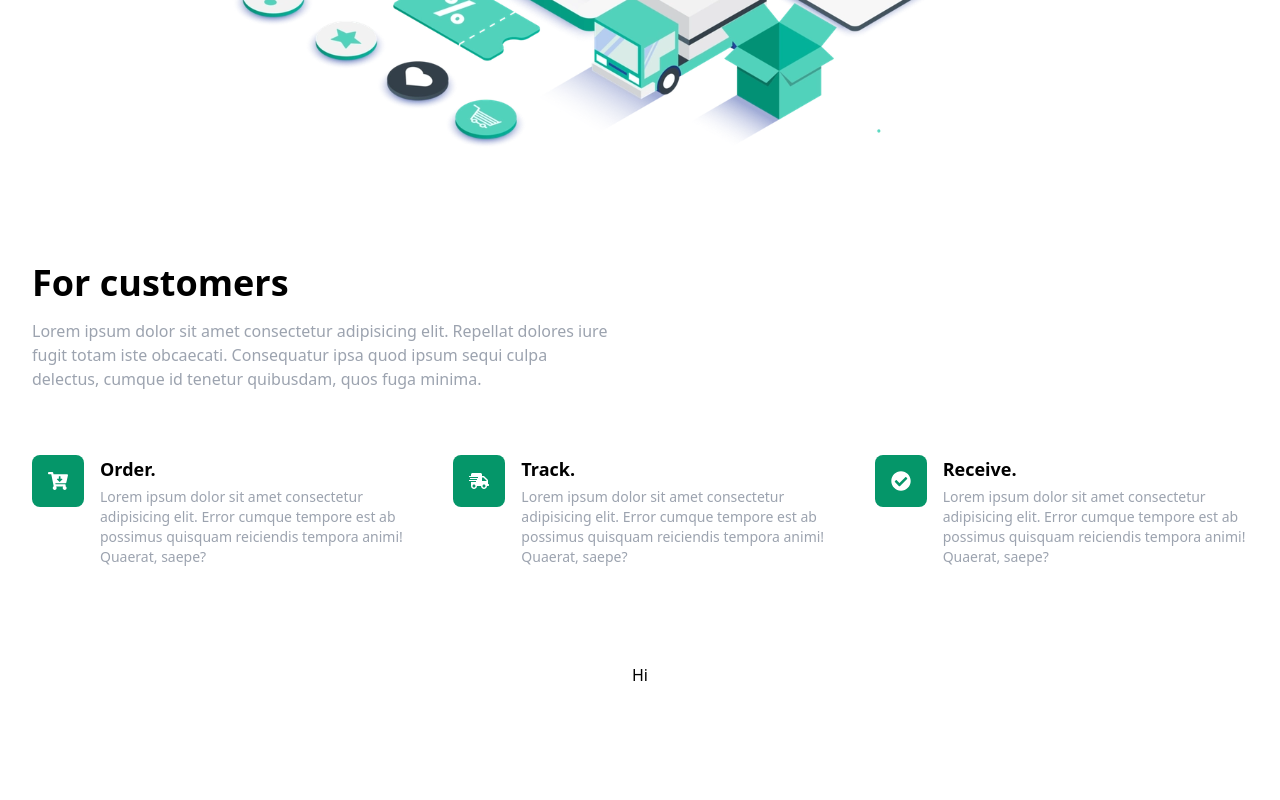
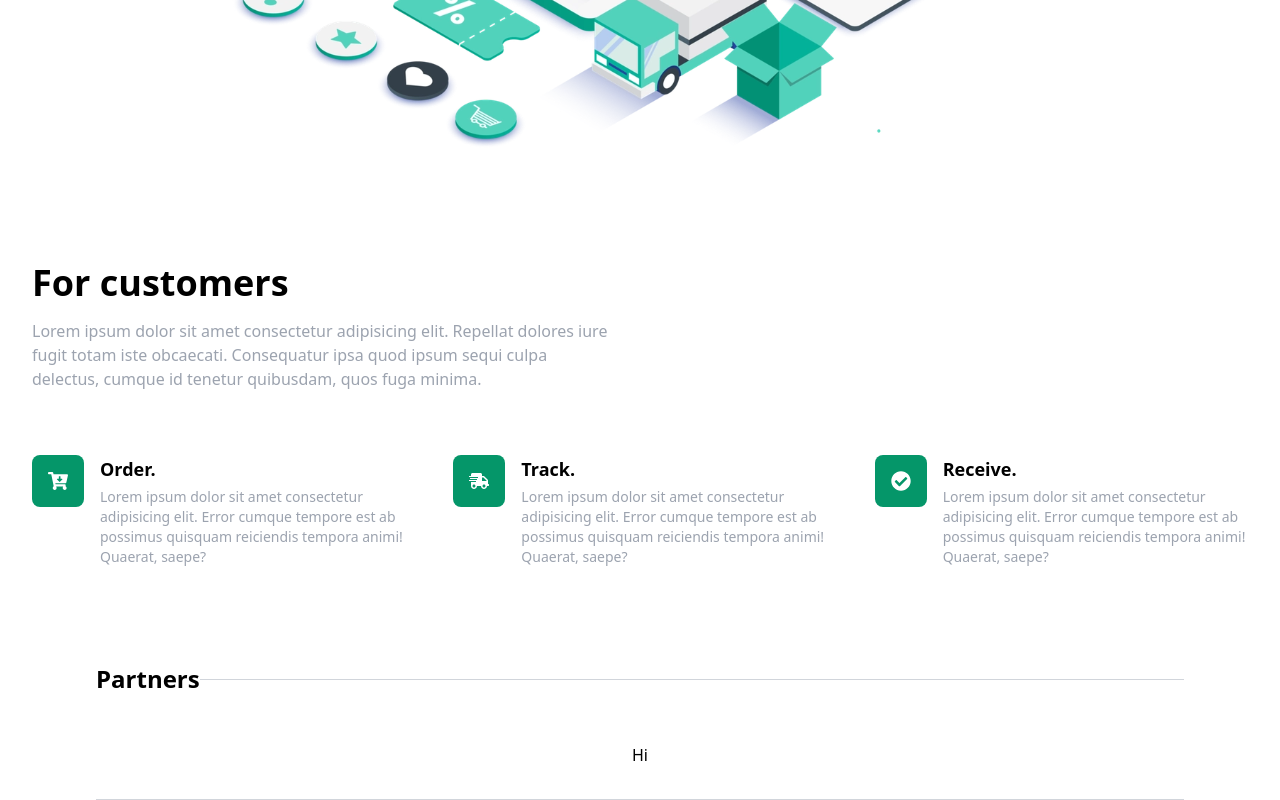
Before and after one commit to kwakyebrilliant/logchain, a React (Create React App) app: page / in a window 1280 px wide. Shown: the part 1217-2017 px from the top of the page. Before the commit the page ends 1904 px from the top, so only its background shows below. Built offline with nearby package versions, Linux system fonts and the light colour scheme; the HTML template or start-up script is replaced by a standard one.

Commit message:
home updates

```diff
--- a/src/component/Homepage.js
+++ b/src/component/Homepage.js
@@ -119,10 +119,23 @@ function Homepage() {
           </div>
         </section>
 
+        <div className="relative">
+        <div className="flex items-center lg:pt-8 lg:px-24 p-4">
+         <p className='text-2xl font-bold'>Partners</p>  <div className="w-full border-b border-gray-300"></div>
+        </div>
+        </div>
+
         <div className="flex pt-8 justify-center items-center">
             <div>
               <h1>Hi</h1>
             </div>
+        </div>
+
+
+        <div className="relative">
+        <div className="flex items-center lg:pt-8 lg:px-24 p-4">
+        <div className="w-full border-b border-gray-300"></div>
+        </div>
         </div>
 
 
```
